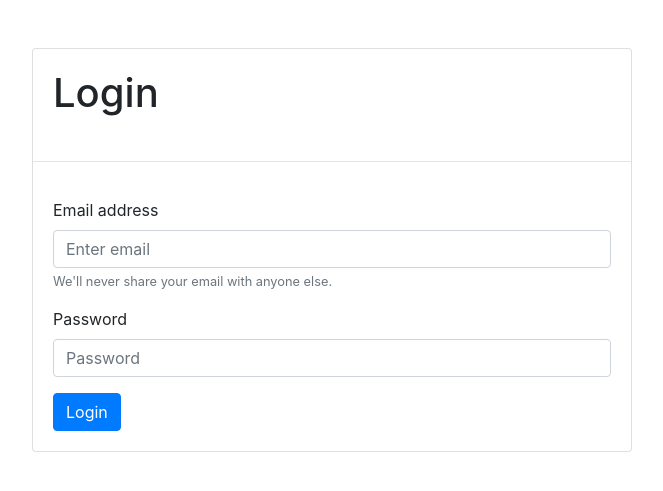
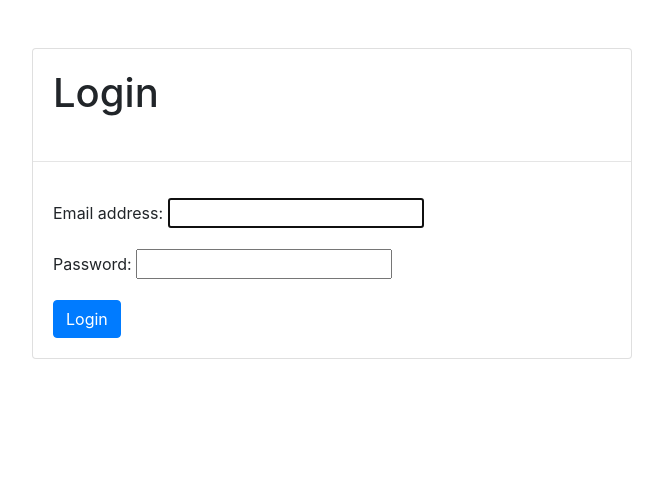
Before and after one commit to Bhagyarsh/ipl, a Django app: page /accounts/login/ in a window 1280 px wide. Shown: the part 72-563 px from the top of the page, without its empty margins (53-716 px from the left). Run offline with Django 3.2, Linux system fonts and the light colour scheme; some libraries are stand-ins or nearby versions.

Commit message:
logging done

```diff
--- a/accounts/templates/registration/login.html
+++ b/accounts/templates/registration/login.html
@@ -10,12 +10,11 @@
       <h1>Login</h1>
     </div> <hr>
     <div class="card-body">
-
         <form method="post">
 
-         {% csrf_token %}
-
-          <div class="form-group">
+          {% csrf_token %}
+          {{form.as_p}}
+          <!-- <div class="form-group">
             <label for="exampleInputEmail1">Email address</label>
             <input type="email" name="Email address" class="form-control" placeholder="Enter email">
             <small id="emailHelp" class="form-text text-muted">We'll never share your email with anyone else.</small>
@@ -23,7 +22,7 @@
           <div class="form-group">
             <label for="exampleInputPassword1">Password</label>
             <input type="password" name="Password" class="form-control" id="Password1" placeholder="Password">
-          </div>
+          </div> -->
 
           <button type="submit" class="btn btn-primary">Login</button>
         </form>
```
Also changed, not shown: db.sqlite3.
